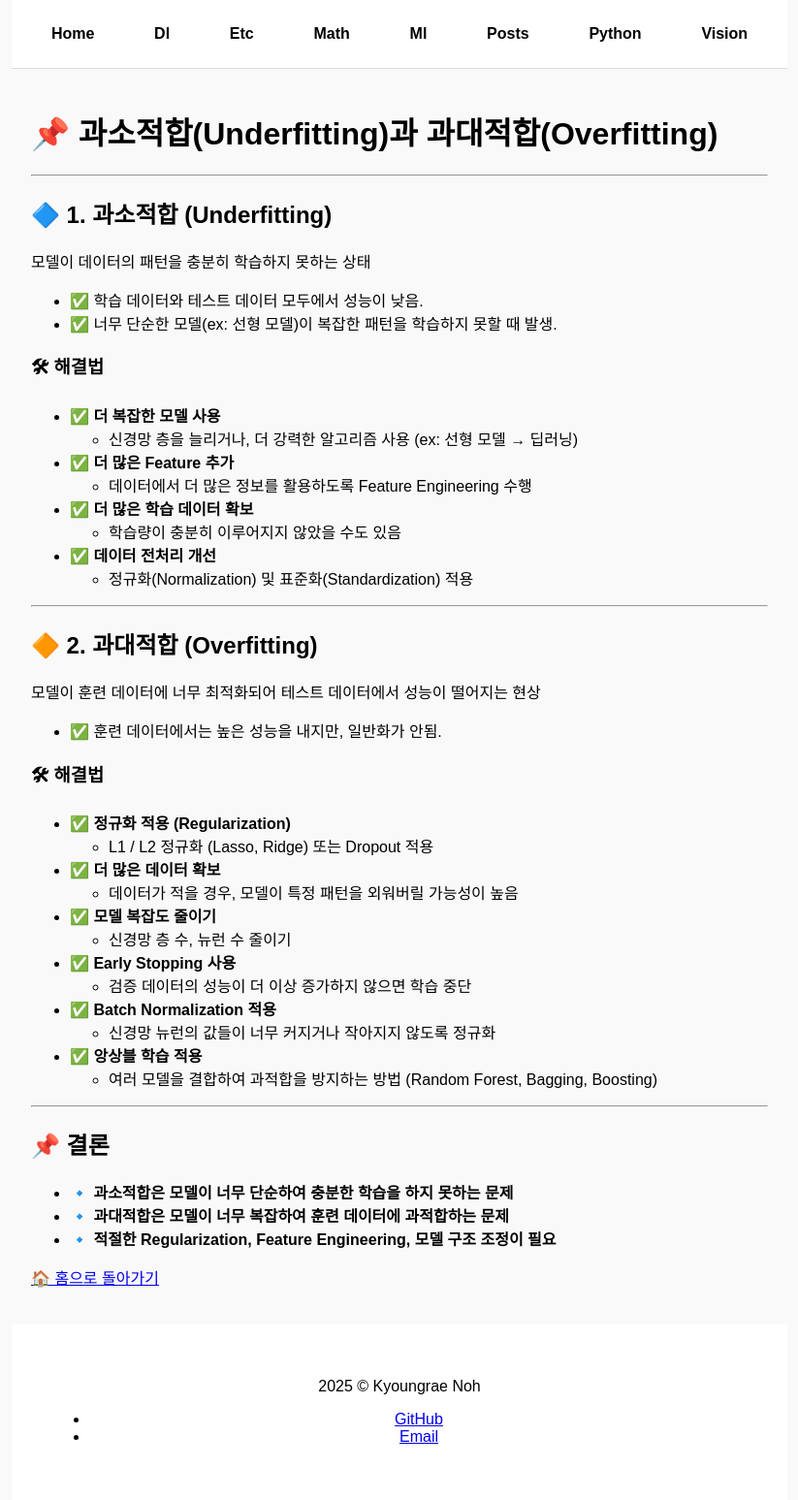
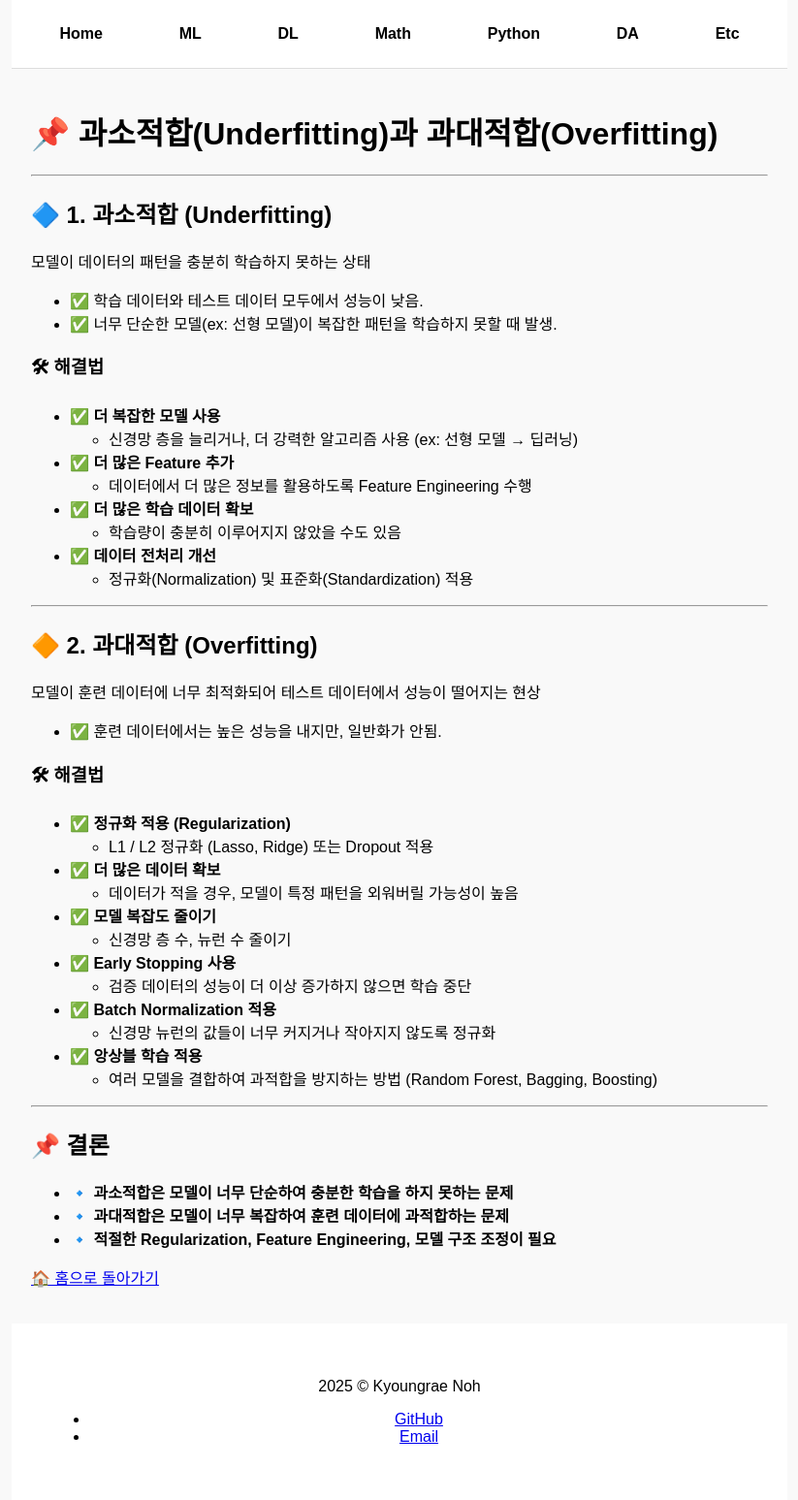
Before and after one commit to Kyoungrae-Noh/Kyoungrae-Noh.github.io, a Jekyll site: the page built from questions/underfitting_overfitting.md, in a window 1280 px wide. Shown: the whole page at 97% size, without its empty margins (228-1051 px from the left). Built offline with Jekyll 4.4.1, drawn with Linux system fonts in a browser that asks for light colours.

Commit message:
Update navbar.html

```diff
--- a/_includes/navbar.html
+++ b/_includes/navbar.html
@@ -1,8 +1,7 @@
 <nav>
     <ul>
-        <li><a href="{{ '/' | relative_url }}">Home</a></li>
-        {% for category in site.collections %}
-            <li><a href="{{ category.label | relative_url }}">{{ category.label | capitalize }}</a></li>
+        {% for category in site.navbar-links %}
+            <li><a href="{{ category[1] | relative_url }}">{{ category[0] }}</a></li>
         {% endfor %}
     </ul>
 </nav>
```
